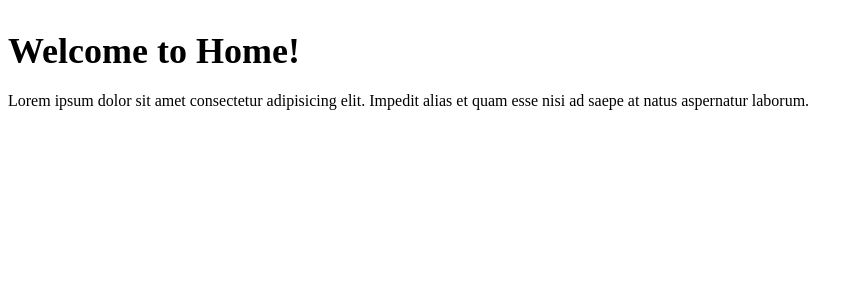
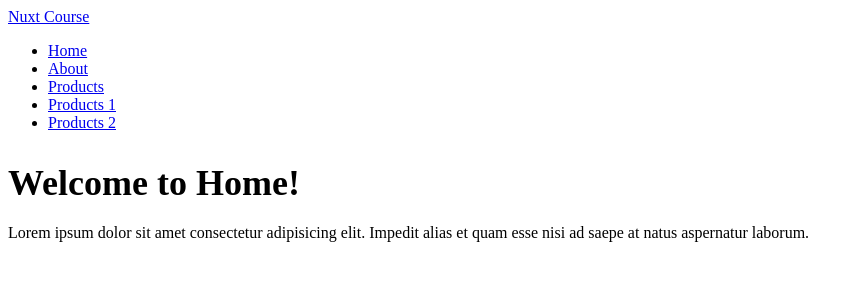
Before and after one commit to webmentordev/nuxt-course, a Nuxt app: page / in a window 1280 px wide. Shown: the top 300 px of the page, without its empty margins (0-863 px from the left). Built offline with nearby package versions, Linux system fonts and the light colour scheme.

Commit message:
Added NuxtLinks

```diff
--- /dev/null
+++ b/components/Navbar.vue
@@ -0,0 +1,20 @@
+<template>
+    <nav>
+    <NuxtLink to="/">Nuxt Course</NuxtLink>
+    <ul>
+        <li><NuxtLink to="/">Home</NuxtLink></li>
+        <li><NuxtLink to="/about">About</NuxtLink></li>
+        <li><NuxtLink to="/products">Products</NuxtLink></li>
+        <li><NuxtLink to="/products/1">Products 1</NuxtLink></li>
+        <li><NuxtLink to="/products/2">Products 2</NuxtLink></li>
+    </ul>
+    </nav>
+</template>
+
+<script setup>
+
+</script>
+
+<style lang="scss" scoped>
+
+</style>
--- a/pages/about.vue
+++ b/pages/about.vue
@@ -1,7 +1,10 @@
 <template>
     <div>
-      <h2>About</h2>
-      <p>Lorem ipsum dolor sit amet consectetur adipisicing elit. Impedit alias et quam esse nisi ad saepe at natus aspernatur laborum.</p>
+    <header>
+        <Navbar />
+    </header>
+    <h2>About</h2>
+    <p>Lorem ipsum dolor sit amet consectetur adipisicing elit. Impedit alias et quam esse nisi ad saepe at natus aspernatur laborum.</p>
     </div>
   </template>
 
--- a/pages/index.vue
+++ b/pages/index.vue
@@ -1,5 +1,8 @@
 <template>
   <div>
+    <header>
+      <Navbar />
+    </header>
     <h2>Welcome to Home!</h2>
     <p>Lorem ipsum dolor sit amet consectetur adipisicing elit. Impedit alias et quam esse nisi ad saepe at natus aspernatur laborum.</p>
   </div>
--- a/pages/products/[id].vue
+++ b/pages/products/[id].vue
@@ -1,5 +1,8 @@
 <template>
     <div>
+        <header>
+            <Navbar />
+        </header>
         <p>Product Details for {{ id }}</p>
         <p>Lorem ipsum dolor sit, amet consectetur adipisicing elit. Culpa, accusamus!</p>
     </div>
--- a/pages/products/index.vue
+++ b/pages/products/index.vue
@@ -1,5 +1,8 @@
 <template>
     <div>
+        <header>
+          <Navbar />
+        </header>
       <h2>Products Page</h2>
       <p>Lorem ipsum dolor sit amet consectetur adipisicing elit. Impedit alias et quam esse nisi ad saepe at natus aspernatur laborum.</p>
     </div>
```
